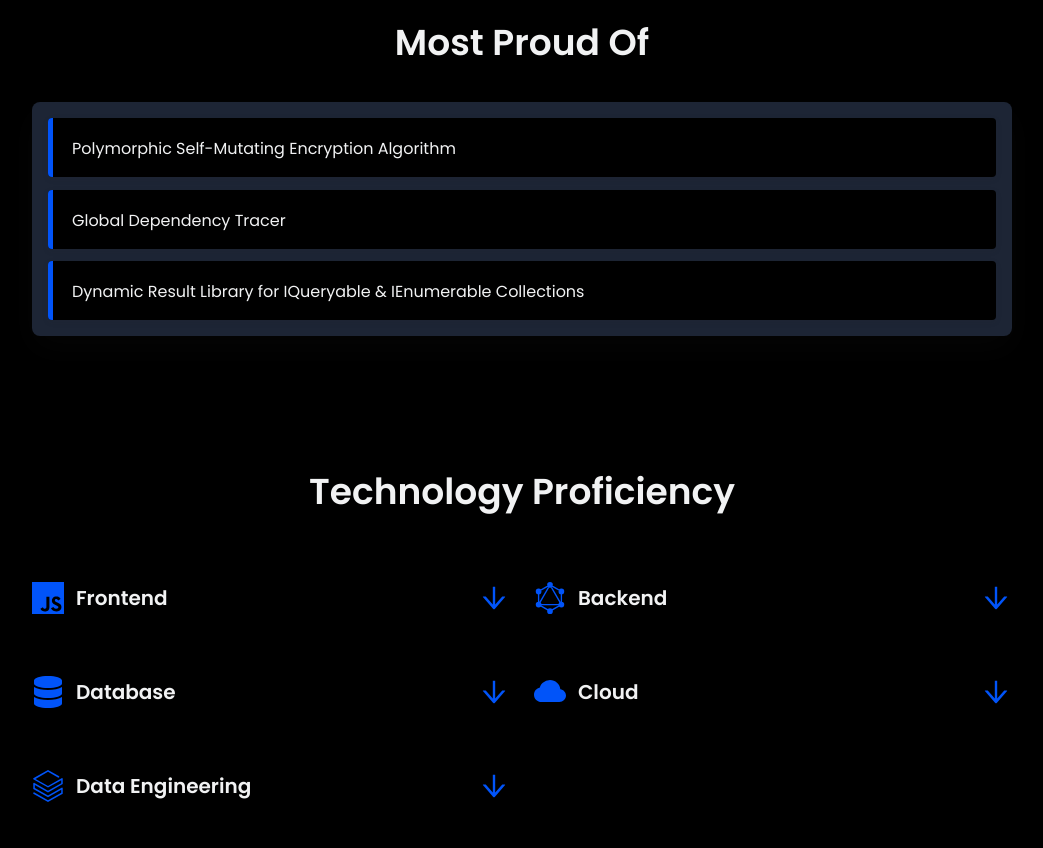
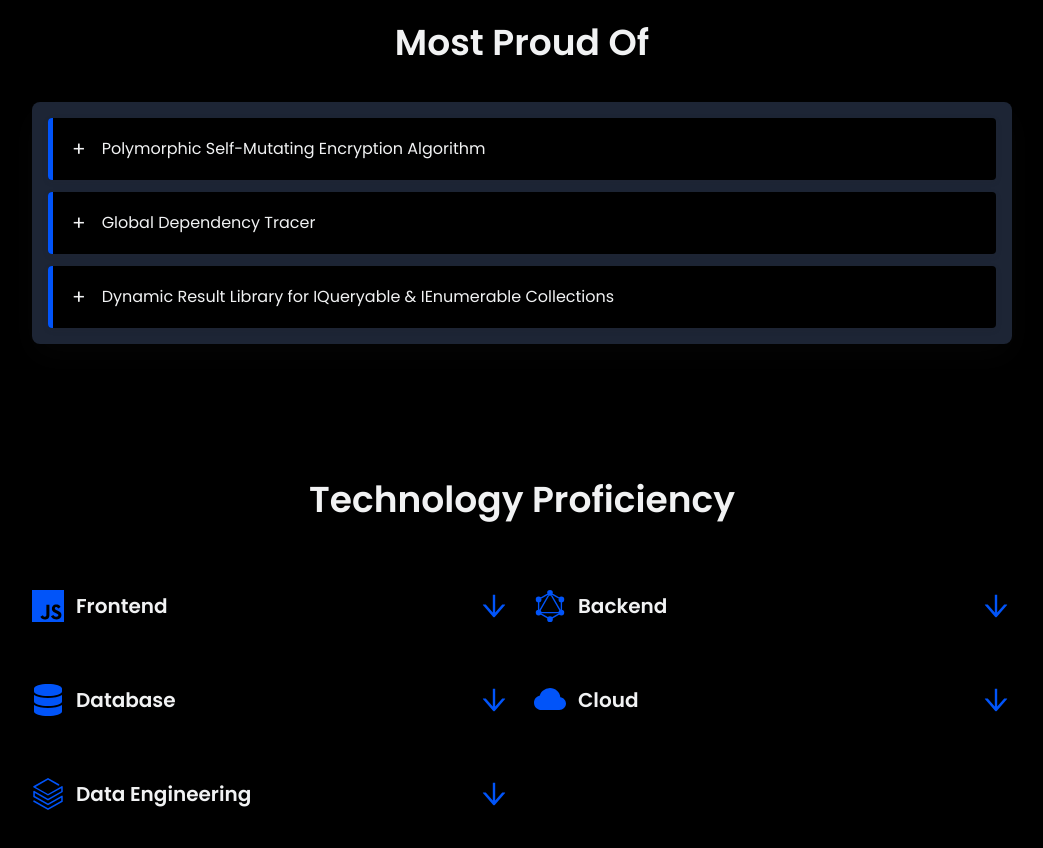
Before and after one commit to pranshunijhawan/pranshunijhawan.github.io, a React (Create React App) app: page / in a window 1280 px wide. Shown: the part 1060-1908 px from the top of the page, without its empty margins (118-1161 px from the left). Built offline with nearby package versions, Linux system fonts and the light colour scheme.

Commit message:
Accordian Changes

```diff
--- a/src/ui-components/accordian/AccordianComponent.tsx
+++ b/src/ui-components/accordian/AccordianComponent.tsx
@@ -1,7 +1,7 @@
 import { useState } from "react";
 import Focus from "../animated/Focus";
 import Bullet from "../Bullet";
-import { AccordianContent, AccordianDescription, AccordianDescriptionContent, AccordianItem, AccordianTitle } from "./styles";
+import { AccordianContent, AccordianDescription, AccordianDescriptionContent, AccordianItem, AccordianTitle, AccordianTitleContainer, CrossIconContainer, PlusIcon } from "./styles";
 
 export interface AccordianComponentProps {
     id: number;
@@ -19,7 +19,14 @@ const AccordianComponent = ({ id, title, content }: AccordianComponentProps) =>
 
     return (
         <AccordianItem key={id} onClick={handleAccordianClickEvent} isOpen={isOpenState}>
-                    <AccordianTitle isOpen={isOpenState}>{title}</AccordianTitle>
+                    <AccordianTitleContainer>
+                        <CrossIconContainer>
+                            <PlusIcon isOpen={isOpenState}>+</PlusIcon>
+                        </CrossIconContainer>
+                        <div>
+                            <AccordianTitle isOpen={isOpenState}>{title}</AccordianTitle>
+                        </div>
+                    </AccordianTitleContainer>
                     {isOpenState && <AccordianContent>
                         {content.map((desc, index) => (
                                     <Focus key={index}>
--- a/src/ui-components/accordian/styles.ts
+++ b/src/ui-components/accordian/styles.ts
@@ -1,4 +1,3 @@
-import { AiOutlineArrowDown } from "react-icons/ai";
 import styled, { css } from "styled-components";
 
 
@@ -69,3 +68,24 @@ export const AccordianDescriptionContent = styled.div`
     margin-top: var(--mb-1);
     margin-right: var(--mb-1-5);
 `
+
+export const AccordianTitleContainer = styled.div`
+    display: flex;
+`
+
+export const CrossIconContainer = styled.div`
+`
+
+export const PlusIcon = styled.span<{
+    isOpen: boolean;
+}>`
+    font-weight: 400;
+    transition: 0.2s;
+    font-size: var(--h3-font-size);
+    display: inline-block;
+    margin-right: var(--mb-0-5);
+    transition: all 0.25s ease;
+    transform: ${({ isOpen }) => isOpen ? 'rotate(45deg)' : 'rotate(0deg)' };
+    color: ${({ isOpen }) => isOpen ? 'var(--first-color)' : 'var(--title-color)' };
+    margin-left: var(--mb-0-5);
+`
```
